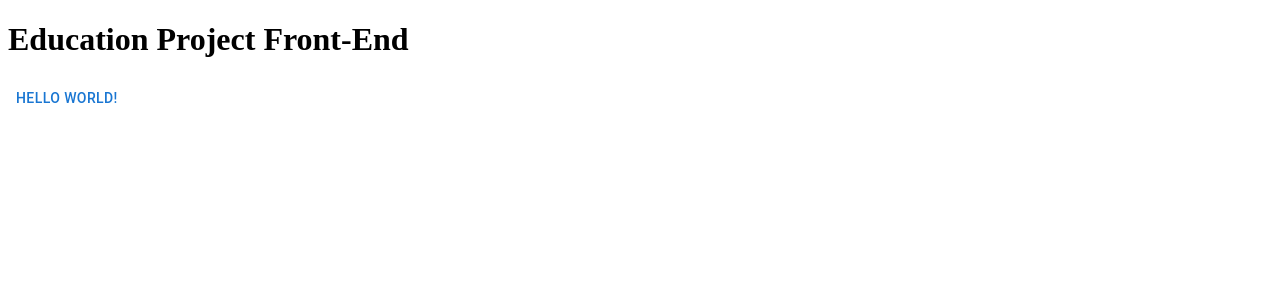
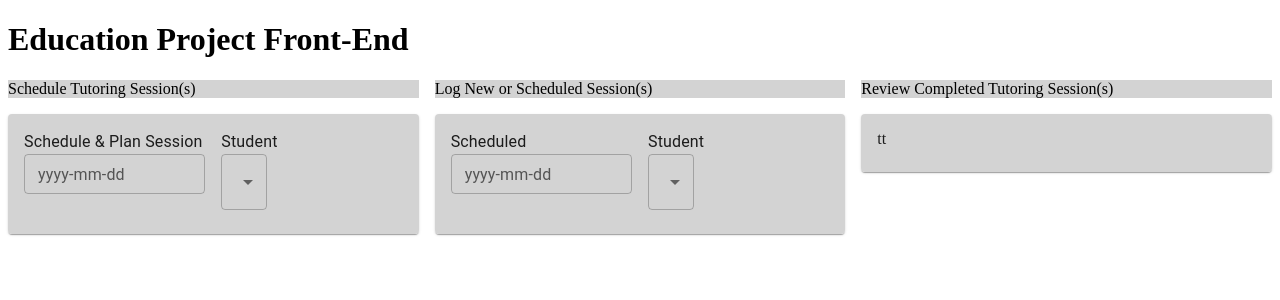
Before and after one commit to Hack4Impact-BU/Education-Project, a React (Create React App) app in the folder client/: page / in a window 1280 px wide. Shown: the top 300 px of the page. Built offline with nearby package versions, Linux system fonts and the light colour scheme.

Commit message:
initial homepage setup

```diff
--- a/client/package.json
+++ b/client/package.json
@@ -3,6 +3,9 @@
   "version": "0.1.0",
   "private": true,
   "dependencies": {
+    "@emotion/react": "^11.5.0",
+    "@emotion/styled": "^11.3.0",
+    "@mui/material": "^5.0.4",
     "@testing-library/jest-dom": "^5.11.4",
     "@testing-library/react": "^11.1.0",
     "@testing-library/user-event": "^12.1.10",
--- a/client/src/App.js
+++ b/client/src/App.js
@@ -1,11 +1,12 @@
 import React from 'react'
 import Button from '@mui/material/Button';
+import Homepage from './Homepage';
 
 function App() {
   return (
     <div>
       <h1>Education Project Front-End</h1>
-      <Button>Hello World!</Button>
+      <Homepage></Homepage>
     </div>
   );
 }
--- /dev/null
+++ b/client/src/Homepage.js
@@ -0,0 +1,74 @@
+import React from 'react'
+import Grid from '@mui/material/Grid'
+import Box from '@mui/material/Box'
+import Card from '@mui/material/Card'
+import CardContent from '@mui/material/CardContent'
+import TextField from '@mui/material/TextField'
+import Typography from '@mui/material/Typography'
+import Select from "@mui/material/Select"
+
+
+class Homepage extends React.Component {
+    render() {
+        return (
+            <Box sx = {{flexGrow: 1}}>
+            <Grid container spacing={2}>
+                <Grid item xs={4}>
+                    <div style={{backgroundColor:"lightGray"}}>Schedule Tutoring Session(s)</div>
+                </Grid>
+                <Grid item xs={4}>
+                <div style={{backgroundColor:"lightGray"}}>Log New or Scheduled Session(s)</div>
+                </Grid>
+                <Grid item xs={4}>
+                <div style={{backgroundColor:"lightGray"}}>Review Completed Tutoring Session(s)</div>
+                </Grid>
+
+                <Grid item xs={4}>
+                <Card>
+                    <CardContent style={{backgroundColor:"LightGray"}}>
+                        <Grid container spacing={2}>
+                            <Grid item xs={6}>
+                                <Typography sx={{fontSize: 16}}>Schedule & Plan Session</Typography>
+                                <TextField id="outlined-basic" inputProps={{ style: {textAlign:'center'} }} label="yyyy-mm-dd" size="small" ></TextField>
+                            </Grid>
+                            <Grid item xs={6}>
+                                <Typography sx={{fontSize: 16}}>Student</Typography>
+                                <Select id="demo-simple-select" label="select from dropdown"></Select>
+                            </Grid>
+                        </Grid>
+
+                    </CardContent>
+                </Card>
+                </Grid>
+                <Grid item xs={4}>
+                <Card>
+                    <CardContent style={{backgroundColor:"LightGray"}}>
+                        <Grid container spacing={2}>
+                            <Grid item xs={6}>
+                                <Typography sx={{fontSize: 16}}>Scheduled</Typography>
+                                <TextField id="outlined-basic" inputProps={{ style: {textAlign:'center'} }} label="yyyy-mm-dd" size="small" ></TextField>
+                            </Grid>
+                            <Grid item xs={6}>
+
+                                <Typography sx={{fontSize: 16}}>Student</Typography>
+                                <Select id="demo-simple-select" label="select from dropdown"></Select>
+                            </Grid>
+                        </Grid>
+
+                    </CardContent>
+                </Card>
+                </Grid>
+
+                <Grid item xs={4}>
+                <Card>
+                    <CardContent style={{backgroundColor:"LightGray"}}>tt</CardContent>
+                </Card>
+                </Grid>
+
+            </Grid>
+            </Box>
+        )
+    }
+}
+
+export default Homepage;
```
Also changed, not shown: 2 other files (tests, documents, lock files or other folders).
